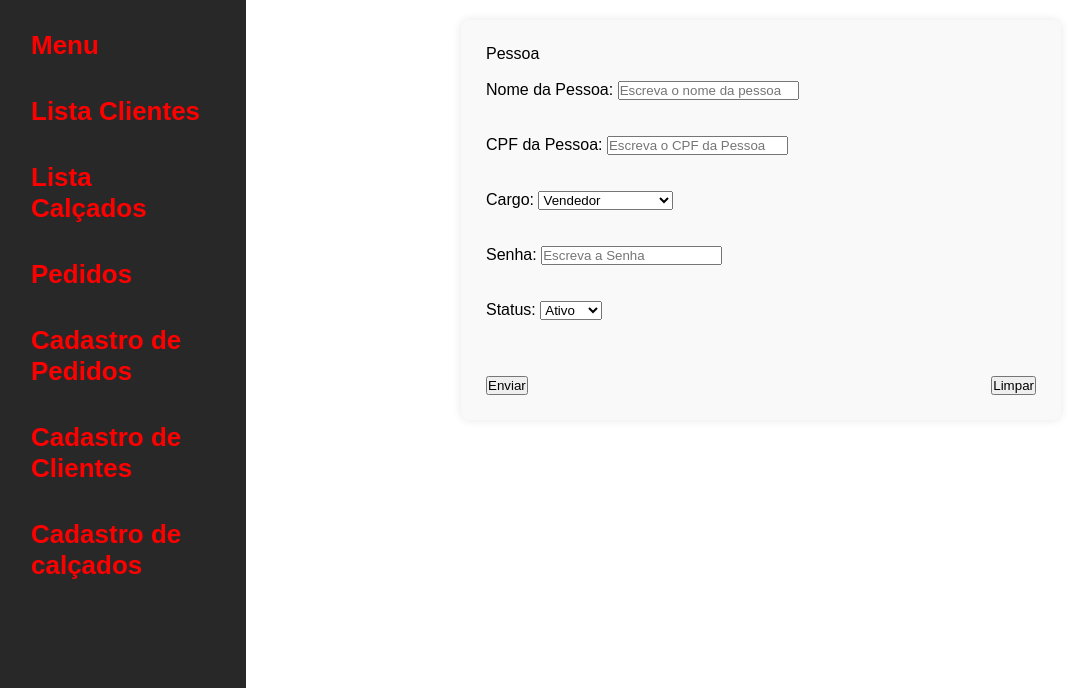
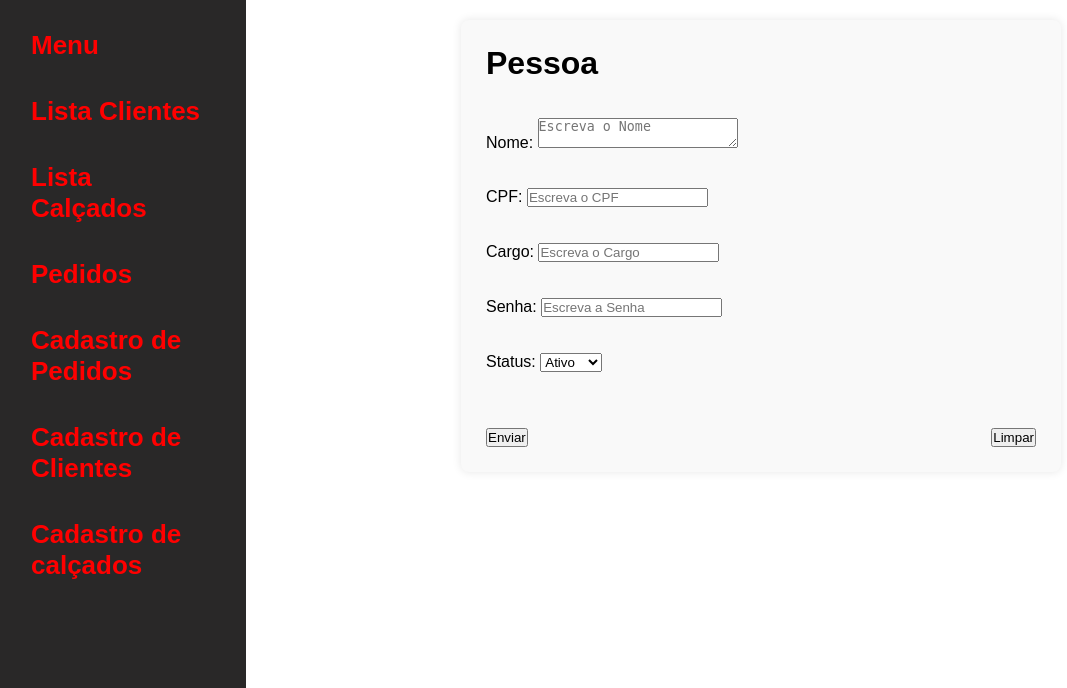
Before and after one commit to Christian985/Projeto_final, a Flask app: page /pessoas in a window 1280 px wide. Shown: the part 112-800 px from the top of the page, without its empty margins (4-1071 px from the left). Run offline with Flask 3, Linux system fonts and the light colour scheme.

Commit message:
Changes by Aluno

```diff
--- a/static/estilo.css
+++ b/static/estilo.css
@@ -195,3 +195,9 @@ li{
 .btn-enviar:hover, .btn-limpar:hover {
     opacity: 0.8;
 }
+
+textarea {
+    width: 200px;
+    max-width: 400px;
+    max-height: 30px;
+}
--- a/templates/cadastro_pessoas.html
+++ b/templates/cadastro_pessoas.html
@@ -3,35 +3,27 @@
 {% block main %}
 <div class="form-container">
     <form action="submit" method="post">
-        Pessoa
+        <h1>Pessoa</h1>
 
         <br><br>
 
         <div class="form-group">
-            <label for="nome_pessoa">Nome da Pessoa:</label>
-            <input id="nome_pessoa" type="text" required placeholder="Escreva o nome da pessoa">
+            <label for="nome_pessoa">Nome:</label>
+            <textarea id="nome_pessoa" required placeholder="Escreva o Nome"></textarea>
         </div>
 
         <br><br>
 
         <div class="form-group">
-            <label for="cpf_pessoa">CPF da Pessoa:</label>
-            <input id="cpf_pessoa" type="number" required placeholder="Escreva o CPF da Pessoa">
+            <label for="cpf_pessoa">CPF:</label>
+            <input id="cpf_pessoa" type="number" required placeholder="Escreva o CPF">
         </div>
 
         <br><br>
 
         <div class="form-group">
             <label for="cargo">Cargo:</label>
-            <select id="cargo">
-                <option value="vendedor">Vendedor</option>
-                <option value="estoquista">Estoquista</option>
-                <option value="operador_caixa">Operador de Caixa</option>
-                <option value="auxiliar_loja">Auxiliar de Loja</option>
-                <option value="gerente_loja">Gerente de Loja</option>
-                <option value="assistente_loja">Assistente de Loja</option>
-                <option value="lider_estoque">Líder de Estoque</option>
-            </select>
+            <input id="cargo" type="text" required placeholder="Escreva o Cargo">
         </div>
 
         <br><br>
```
Also changed, not shown: templates/cadastro_categorias.html (+7 -0 lines).
